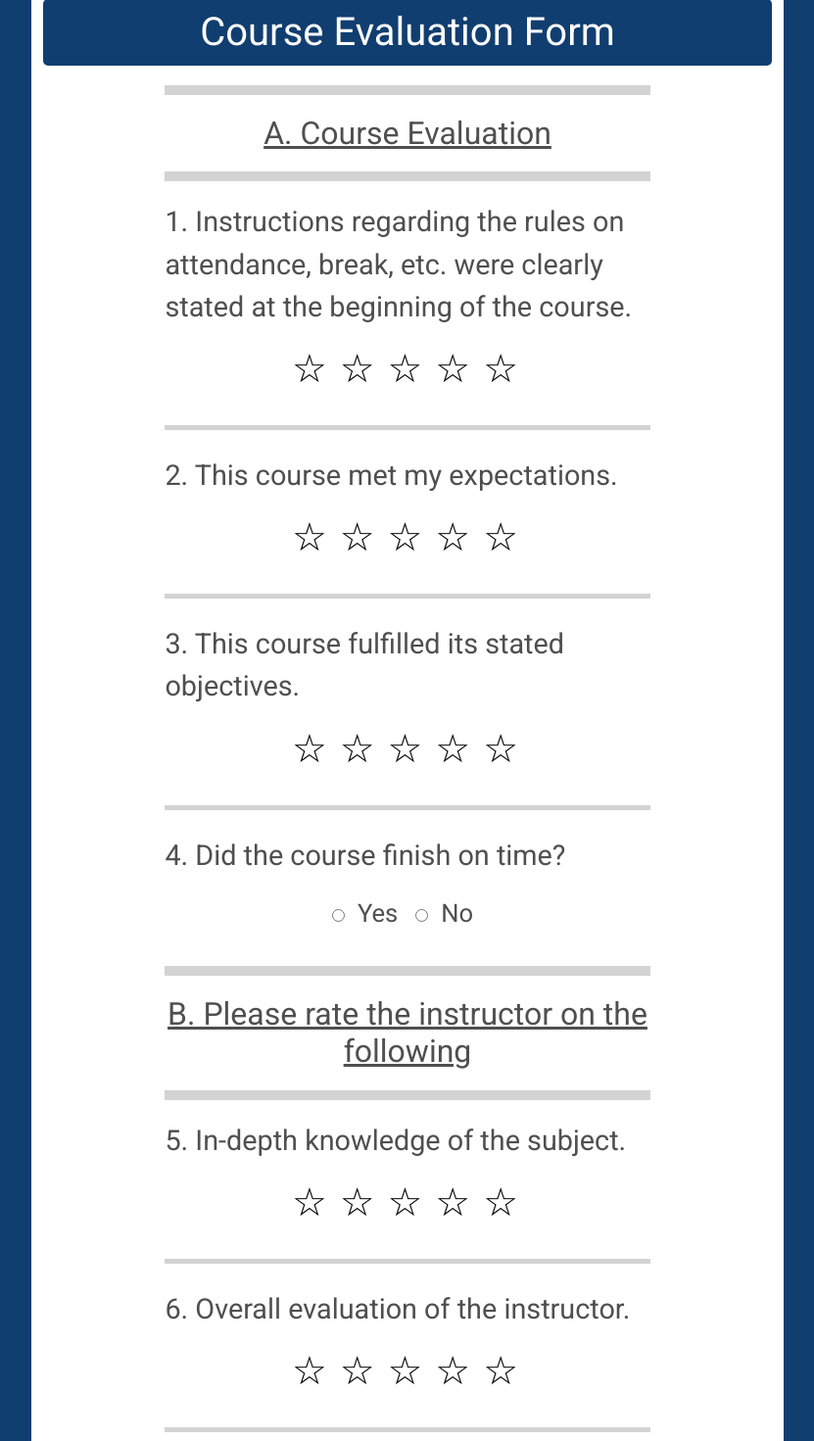
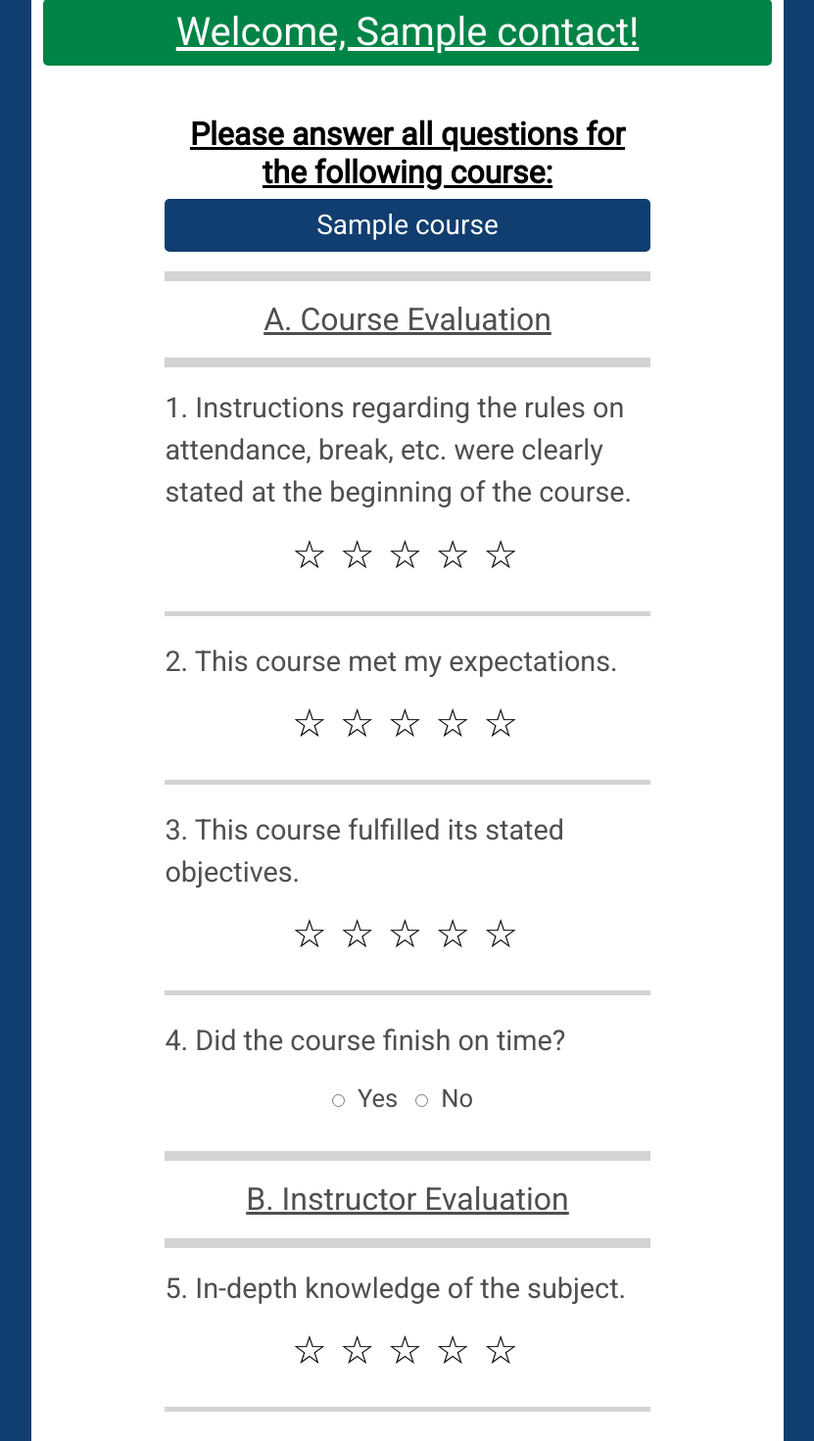
Before and after one commit to gabegomez000/miamireSurveyFormProject, a Flask app: template templates/survey.html in a window 1280 px wide. Shown: the part 301-1772 px from the top of the page at 98% size, without its empty margins (224-1055 px from the left). Run offline with Flask 3, Linux system fonts and the light colour scheme; the template is opened without the code that fills it: most values are stand-ins (such as "Sample title", 1, 10 or a date in 2020).

Commit message:
Added several fallbacks
Created several fallbacks after checking for certain conditions:

- Survey form will not be displayed if an invalid or empty regid is provided

- Survey form will not be displayed if an evaluation is already present on RAMCO. Instead, a message will display and the user will be redirected to the Miami Realtors website.

- Small modification to the logic for redirecting to the website

- Small text changes

- Updated query parameters to use the "Evaluation Score AVG" field in RAMCO instead of the "Evaluation Score" field, which will be deprecated soon.

```diff
--- a/app.py
+++ b/app.py
@@ -52,7 +52,42 @@ def survey():
         return render_template('survey.html', submitted=submitted, **answers)
     # If form has not been submitted yet, display the form to the user
     regid = request.args.get('regid')  # Retrieves the regid parameter from the URL
-    return render_template('survey.html', regid=regid)  # Displays the form and passes the retrieved regid to the form
+
+    if regid:  # Check if regid was provided, and if so, retrieve course and contact details
+        retrieveCourse = {  # Query and query parameters
+            'Key': api_key,
+            'Operation': 'GetEntity',
+            'Entity': 'cobalt_classregistration',
+            'Guid': regid,
+            'Attributes': {'cobalt_contactid,cobalt_classid,ramcosub_evaluation'}
+            }
+        courseResponse = requests.post(api_url, data=retrieveCourse)  # Query
+        responseJson = json.loads(courseResponse.text)  # Response
+        print(responseJson["ResponseCode"])
+
+        # Check if provided regid was valid
+        if responseJson["ResponseCode"] == 200:
+            courseName = responseJson["Data"]["cobalt_classid"]["Display"]  # Name of course
+            contactOriginal = responseJson["Data"]["cobalt_contactid"]["Display"]  # Name of contact
+            evalExists = responseJson["Data"]["ramcosub_evaluation"]  # Current Evaluation (If empty, returns None)
+
+            # Separate the contact's first name
+            index = contactOriginal.find(',')
+            if index == -1:
+                contactConverted = contactOriginal
+            else:
+                contactConverted = contactOriginal[index + 1:]
+
+            if evalExists is not None:  # If an evaluation already exists in RAMCO for this class registration, display a redirect message
+                return render_template('survey.html', regid=regid, contact=contactConverted, course=courseName, evalCheck=True)
+            else:  # If there is no evaluation yet, proceed with returning the survey form
+                return render_template('survey.html', regid=regid, contact=contactConverted, course=courseName, evalCheck=False)
+        else:
+            # Returns the fallback template for invalid regid; redirects to Miami Realtors website
+            return render_template('survey.html', regid=None)
+    else:
+        # Returns the fallback template for empty regid; redirects to Miami Realtors website
+        return render_template('survey.html', regid=None)
 
 
 def push_eval_to_RAMCO(answers, questionAverage, regid):
@@ -79,16 +114,18 @@ def push_eval_to_RAMCO(answers, questionAverage, regid):
         'Operation': 'UpdateEntity',
         'Entity': 'cobalt_classregistration',
         'Guid': regid,
-        'AttributeValues': {'ramcosub_evaluationscore=' + questionAverage +
+        'AttributeValues': {'ramcosub_evaluationscoreavg=' + questionAverage +
                             ',ramcosub_evaluation=#' + api_string + '#' +
                             ',ramcosub_evaluationdate=' + current_date}
     }
 
-    response = requests.post(api_url, data=updateEval)  # Query
+    requests.post(api_url, data=updateEval)  # Query
+
+    """
     body = json.loads(response.text)
-
-    """print("Response Status Code is: " + str(body["ResponseCode"]))  # For Testing
-    print("Response Text is: " + str(body["ResponseText"]))"""
+    print("Response Status Code is: " + str(body["ResponseCode"]))  # For Testing
+    print("Response Text is: " + str(body["ResponseText"]))
+    """
 
 
 """def write_to_csv(answers):
--- a/static/styles.css
+++ b/static/styles.css
@@ -12,7 +12,7 @@ h1 {
 
 .rounded-box {
   border-radius: 5px;
-  background-color: #113e70;
+  background-color: #008446;
   padding: 10px;
 }
 
--- a/templates/survey.html
+++ b/templates/survey.html
@@ -16,7 +16,7 @@
             <div class="container">
                 <div class="thank-you-container">
                     <div class="thank-you-message">
-                        <b>Thank you for your attendance and valuable feedback!<br></b>
+                        <b>Your feedback was successfully recorded. Thank you for being a valued member!<br></b>
                     </div>
                     <p>Now redirecting...</p>
                 </div>
@@ -28,7 +28,26 @@
                 }, 5000); // 5000 milliseconds = 5 seconds
             </script>
         {% else %}
+            {%  if not regid %}
+                <script>
+                    window.location.href = 'https://www.miamirealtors.com/';
+                </script>
+            {% endif %}
             <div class="container">
+                {% if evalCheck == True %}
+                    <div class="thank-you-container">
+                        <div class="thank-you-message">
+                            <b>Your feedback for this course has already been recorded. Thank you for being a valued member!<br></b>
+                        </div>
+                        <p>Now redirecting...</p>
+                    </div>
+                    <script>
+                        // Redirect after 5 seconds
+                        setTimeout(function() {
+                            window.location.href = 'https://www.miamirealtors.com/'; // Replace with desired URL
+                        }, 5000); // 5000 milliseconds = 5 seconds
+                    </script>
+                {% else %}
                     {% if error_message %}
                     <div class="error-message error-container">
                         <b>Please answer all questions.</b>
@@ -39,12 +58,14 @@
                         <img src="/static/images/miamirelogo.png" class="img-fluid" alt="Header Image" />
                     </div>
 
-                <h1 class="rounded-box">Course Evaluation Form</h1>
+                    <h1 class="rounded-box" style="text-decoration:underline">Welcome, {{ contact }}!</h1>
                     <div class="survey-form">
                         <form action="/" method="post">
                             <!-- Hidden Field for regid -->
                             <input type="hidden" name="regid" id="regid" value = "{{ regid }}">
-
+                            <br>
+                            <h2 style="font-weight:bold; color:black">Please answer all questions for the following course:</h2>
+                            <h3 class="rounded-box" style="color:white;  background-color: #113E70;">{{ course }}</h3>
                             <hr class="hr-top">
                             <h2>A. Course Evaluation</h2>
                             <hr class="hr-top">
@@ -125,7 +146,7 @@
                             {% endif %}
 
                             <hr class="hr-top">
-                        <h2>B. Please rate the instructor on the following</h2>
+                            <h2>B. Instructor Evaluation</h2>
                             <hr class="hr-top">
 
                             <div class="star-rating">
@@ -276,9 +297,9 @@
                             <div class="submit-container">
                                 <button type="submit" class="btn btn-success btn-lg btn-rounded mb-4 mb-md-0">Submit</button>
                             </div>
-
                         </form>
                     </div>
+                {% endif %}
             </div>
         {% endif %}
     </body>
```
Lines whose indentation alone changed are shown as unchanged.
